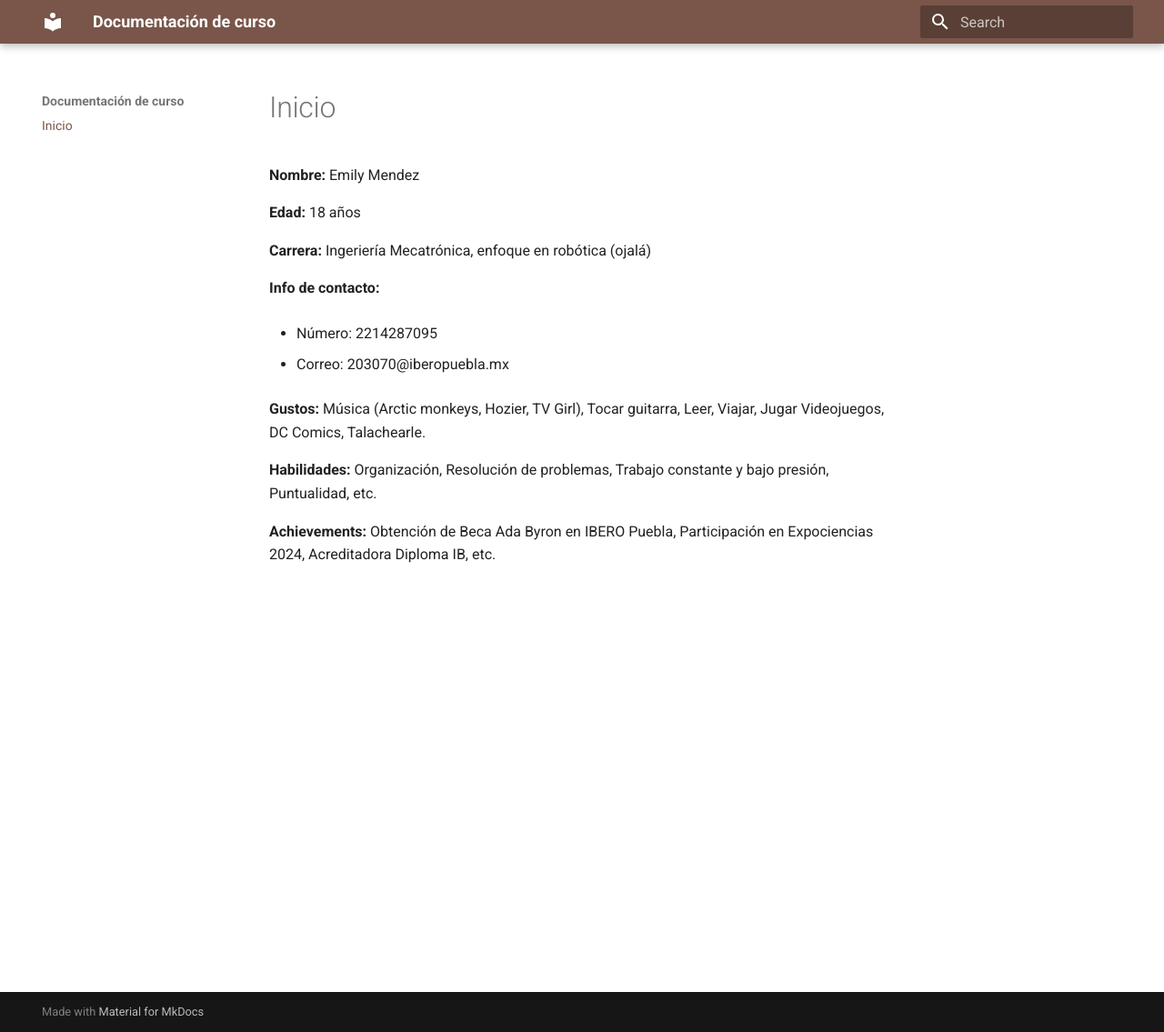
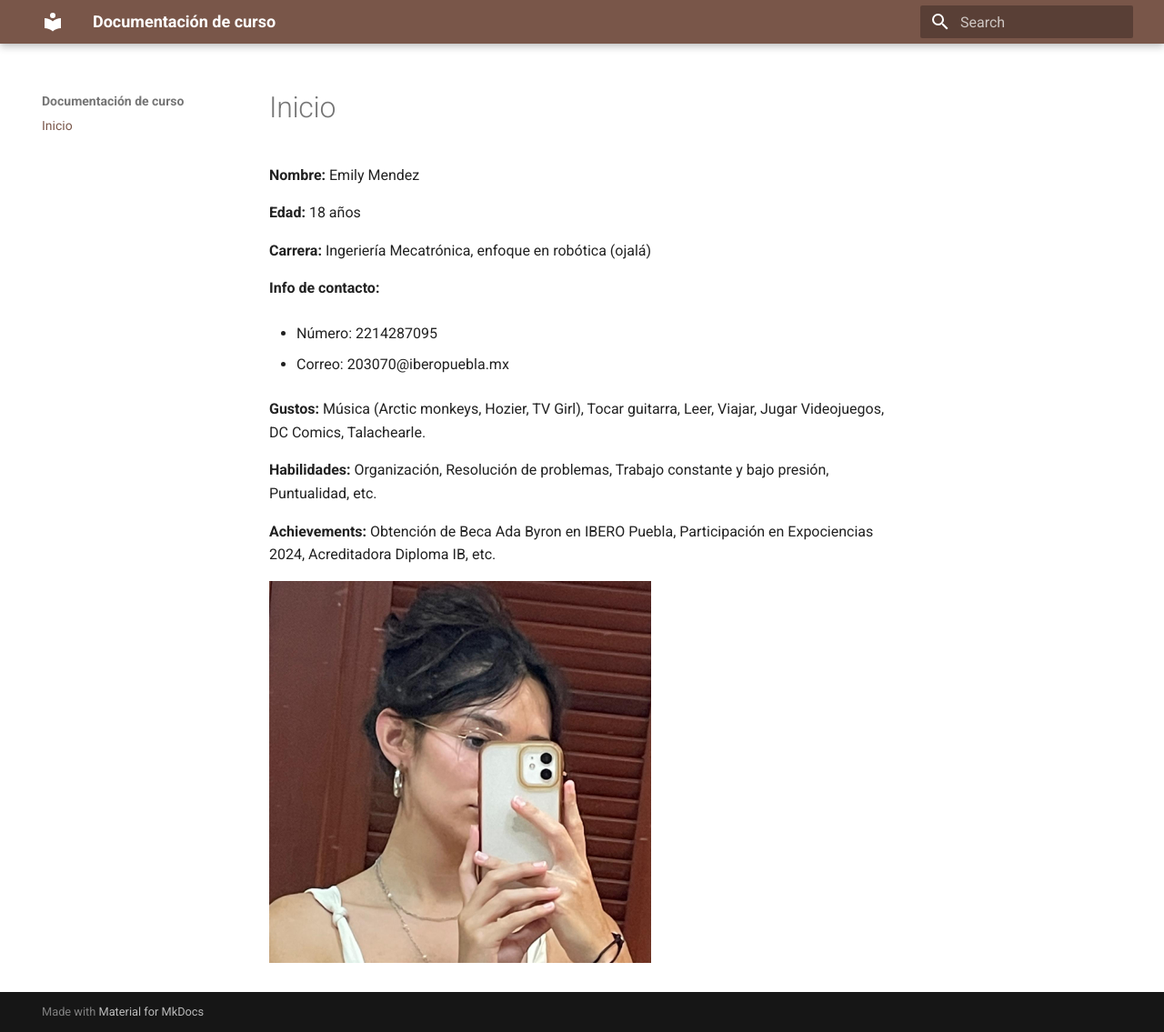
Before and after one commit to EmilyMZS/portafolio_iberopue, an MkDocs documentation site: the page built from docs/inicio.md, in a window 1280 px wide and 1135 px high. Shown: the whole window at 91% size. Built offline with MkDocs 1.6.1 and Material for MkDocs 9.7.7, drawn with Linux system fonts in a browser that asks for light colours.

Commit message:
Update inicio.md

```diff
--- a/docs/inicio.md
+++ b/docs/inicio.md
@@ -19,4 +19,4 @@
 **Achievements:** Obtención de Beca Ada Byron en IBERO Puebla, Participación en Expociencias 2024, Acreditadora Diploma IB, etc.
 
 
-<img srs="../recursos/imgs/emilypic_1.jpeg" width="400">
+<img src="../recursos/imgs/emilypic_1.jpeg" alt="Foto yo" width="420">
```
